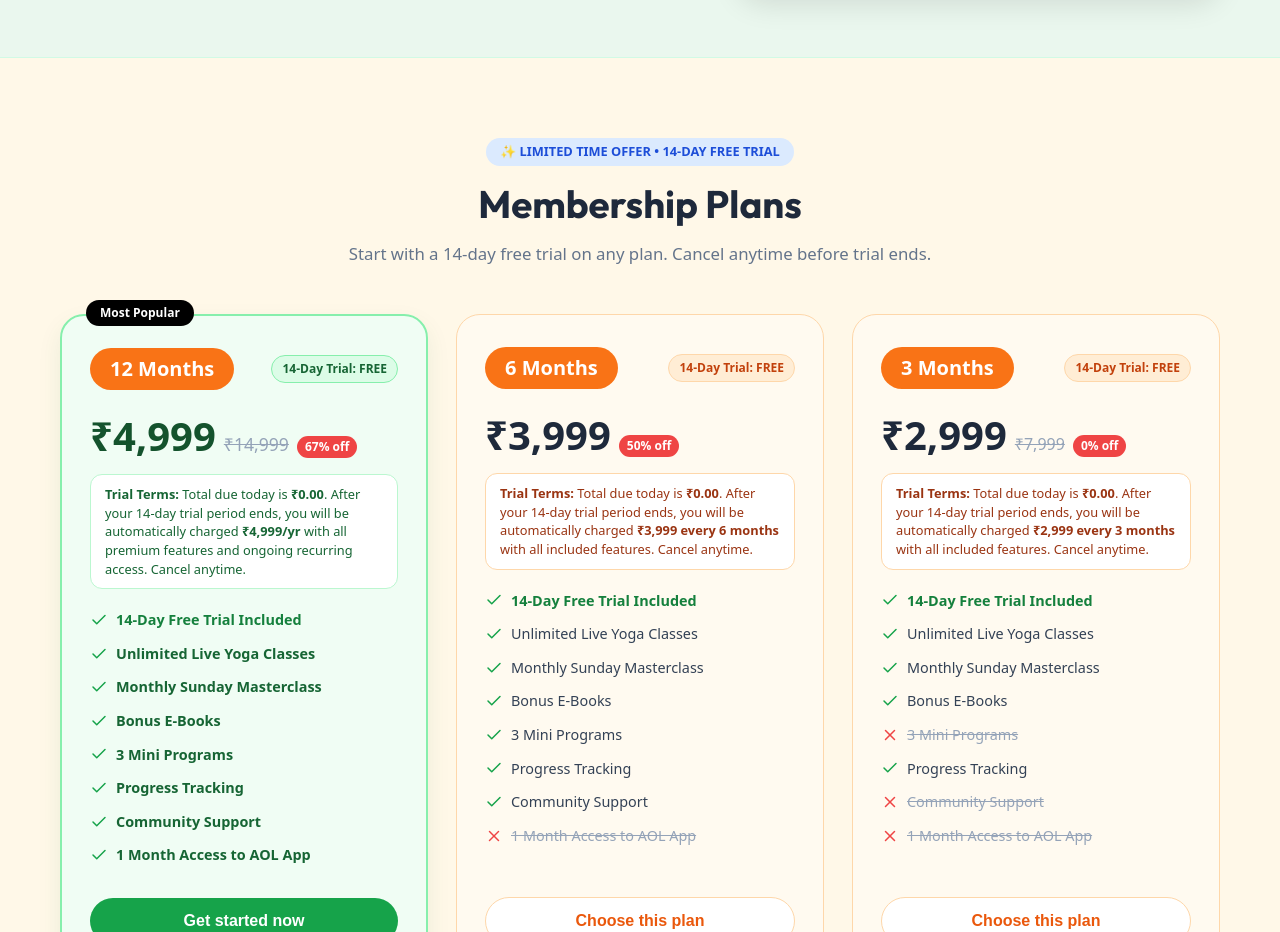
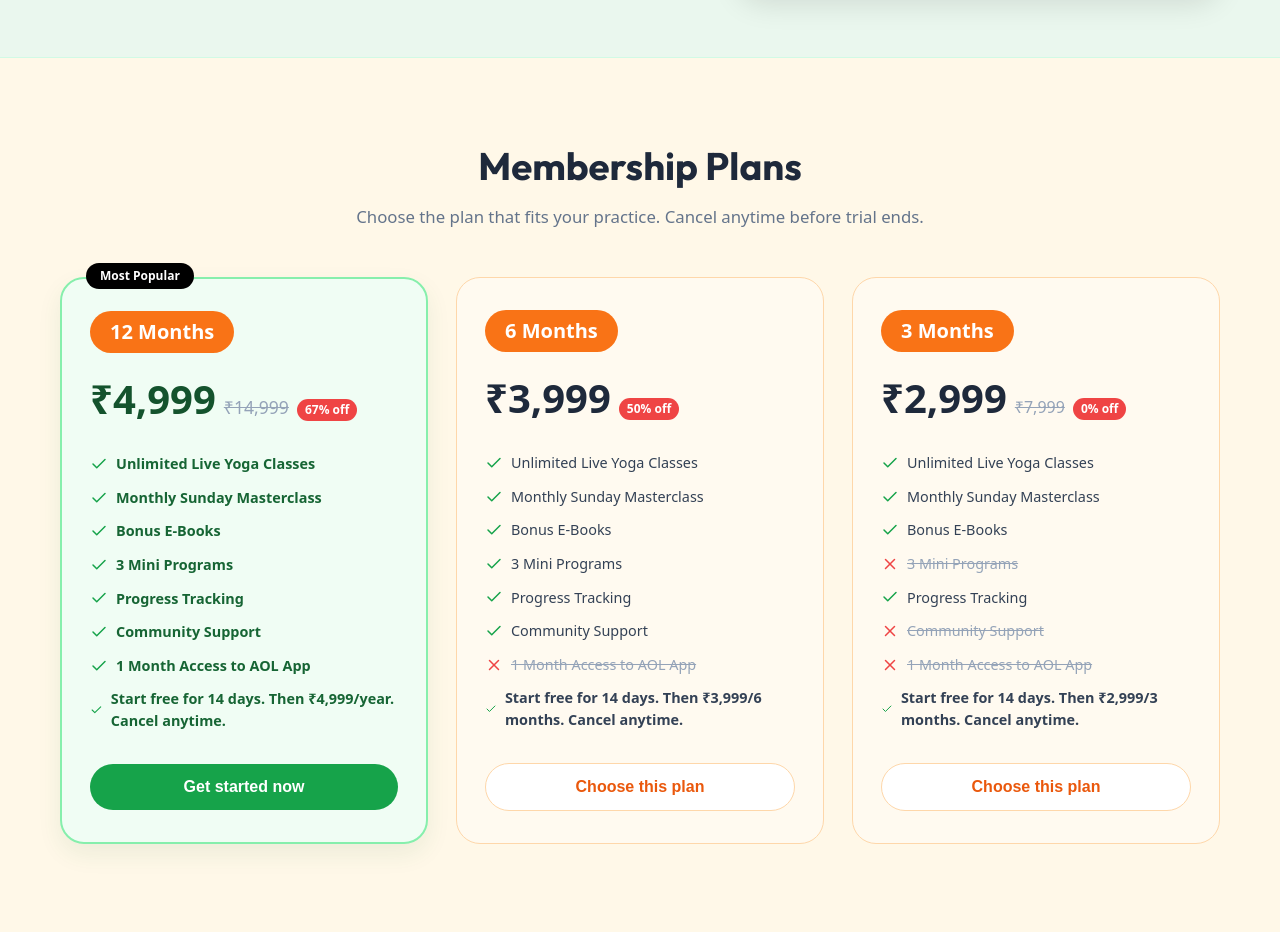
Before and after one commit to pragathi1004/Juspay-system, a React (Vite) app: page / in a window 1280 px wide. Shown: the part 660-1592 px from the top of the page. Built offline with nearby package versions, Linux system fonts and the light colour scheme.

Commit message:
Clean up membership plan cards: remove long terms box & header trial badge, add Start free for 14 days line as bottom feature item on each plan

```diff
--- a/src/components/customer/PublicLandingPage.jsx
+++ b/src/components/customer/PublicLandingPage.jsx
@@ -180,17 +180,14 @@ export const PublicLandingPage = () => {
         </div>
       </section>
 
-      {/* 3. MEMBERSHIP PLANS COMPARISON SECTION (WITH 14-DAY TRIAL & RECURRING BILLING) */}
+      {/* 3. MEMBERSHIP PLANS COMPARISON SECTION */}
       <section id="membership-plans" style={{ padding: '80px 40px', maxWidth: '1240px', margin: '0 auto' }}>
         <div style={{ textAlign: 'center', marginBottom: '48px' }}>
-          <div style={{ display: 'inline-flex', alignItems: 'center', gap: '6px', background: '#dbeafe', color: '#1d4ed8', padding: '4px 14px', borderRadius: '9999px', fontSize: '0.8rem', fontWeight: 800, textTransform: 'uppercase', marginBottom: '10px' }}>
-            ✨ Limited Time Offer • 14-Day Free Trial
-          </div>
           <h2 style={{ fontSize: '2.4rem', fontWeight: 900, color: '#1e293b', marginBottom: '8px' }}>
             Membership Plans
           </h2>
           <p style={{ color: '#64748b', fontSize: '1.05rem', fontWeight: 500, margin: 0 }}>
-            Start with a 14-day free trial on any plan. Cancel anytime before trial ends.
+            Choose the plan that fits your practice. Cancel anytime before trial ends.
           </p>
         </div>
 
@@ -203,29 +200,20 @@ export const PublicLandingPage = () => {
             </div>
 
             <div>
-              <div style={{ display: 'flex', justifyContent: 'space-between', alignItems: 'center', marginBottom: '16px' }}>
+              <div style={{ display: 'flex', justifyContent: 'flex-start', alignItems: 'center', marginBottom: '16px' }}>
                 <div style={{ background: '#f97316', color: '#ffffff', display: 'inline-block', padding: '6px 20px', borderRadius: '9999px', fontWeight: 800, fontSize: '1.25rem' }}>
                   12 Months
                 </div>
-                <div style={{ background: '#dcfce7', color: '#166534', border: '1px solid #86efac', padding: '4px 10px', borderRadius: '9999px', fontSize: '0.75rem', fontWeight: 700 }}>
-                  14-Day Trial: FREE
-                </div>
               </div>
 
-              <div style={{ display: 'flex', alignItems: 'baseline', gap: '8px', marginBottom: '8px' }}>
+              <div style={{ display: 'flex', alignItems: 'baseline', gap: '8px', marginBottom: '24px' }}>
                 <span style={{ fontSize: '2.5rem', fontWeight: 900, color: '#14532d' }}>₹4,999</span>
                 <span style={{ fontSize: '1.1rem', color: '#94a3b8', textDecoration: 'line-through' }}>₹14,999</span>
                 <span style={{ background: '#ef4444', color: '#fff', fontSize: '0.75rem', fontWeight: 800, padding: '2px 8px', borderRadius: '9999px' }}>67% off</span>
               </div>
 
-              {/* CALM-STYLE 14-DAY TRIAL NOTICE (MANDATORY AUTOPAY CONTEXT) */}
-              <div style={{ background: '#ffffff', border: '1px solid #bbf7d0', borderRadius: '12px', padding: '10px 14px', marginBottom: '20px', fontSize: '0.8rem', color: '#166534', lineHeight: 1.45 }}>
-                <strong>Trial Terms:</strong> Total due today is <strong>₹0.00</strong>. After your 14-day trial period ends, you will be automatically charged <strong>₹4,999/yr</strong> with all premium features and ongoing recurring access. Cancel anytime.
-              </div>
-
               {/* FEATURES CHECKLIST */}
               <div style={{ display: 'flex', flexDirection: 'column', gap: '12px', marginBottom: '32px', fontSize: '0.9rem', color: '#334155' }}>
-                <div style={{ display: 'flex', alignItems: 'center', gap: '8px', color: '#15803d', fontWeight: 800 }}><Check size={18} color="#16a34a" /> 14-Day Free Trial Included</div>
                 <div style={{ display: 'flex', alignItems: 'center', gap: '8px', color: '#166534', fontWeight: 600 }}><Check size={18} color="#16a34a" /> Unlimited Live Yoga Classes</div>
                 <div style={{ display: 'flex', alignItems: 'center', gap: '8px', color: '#166534', fontWeight: 600 }}><Check size={18} color="#16a34a" /> Monthly Sunday Masterclass</div>
                 <div style={{ display: 'flex', alignItems: 'center', gap: '8px', color: '#166534', fontWeight: 600 }}><Check size={18} color="#16a34a" /> Bonus E-Books</div>
@@ -233,6 +221,7 @@ export const PublicLandingPage = () => {
                 <div style={{ display: 'flex', alignItems: 'center', gap: '8px', color: '#166534', fontWeight: 600 }}><Check size={18} color="#16a34a" /> Progress Tracking</div>
                 <div style={{ display: 'flex', alignItems: 'center', gap: '8px', color: '#166534', fontWeight: 600 }}><Check size={18} color="#16a34a" /> Community Support</div>
                 <div style={{ display: 'flex', alignItems: 'center', gap: '8px', color: '#166534', fontWeight: 600 }}><Check size={18} color="#16a34a" /> 1 Month Access to AOL App</div>
+                <div style={{ display: 'flex', alignItems: 'center', gap: '8px', color: '#166534', fontWeight: 700 }}><Check size={18} color="#16a34a" /> Start free for 14 days. Then ₹4,999/year. Cancel anytime.</div>
               </div>
             </div>
 
@@ -252,27 +241,18 @@ export const PublicLandingPage = () => {
           {/* 6 MONTHS PLAN CARD */}
           <div style={{ border: '1px solid #fed7aa', borderRadius: '24px', background: '#fffaf0', padding: '32px 28px', display: 'flex', flexDirection: 'column', justifyContent: 'space-between' }}>
             <div>
-              <div style={{ display: 'flex', justifyContent: 'space-between', alignItems: 'center', marginBottom: '16px' }}>
+              <div style={{ display: 'flex', justifyContent: 'flex-start', alignItems: 'center', marginBottom: '16px' }}>
                 <div style={{ background: '#f97316', color: '#ffffff', display: 'inline-block', padding: '6px 20px', borderRadius: '9999px', fontWeight: 800, fontSize: '1.25rem' }}>
                   6 Months
                 </div>
-                <div style={{ background: '#ffedd5', color: '#c2410c', border: '1px solid #fed7aa', padding: '4px 10px', borderRadius: '9999px', fontSize: '0.75rem', fontWeight: 700 }}>
-                  14-Day Trial: FREE
-                </div>
               </div>
 
-              <div style={{ display: 'flex', alignItems: 'baseline', gap: '8px', marginBottom: '8px' }}>
+              <div style={{ display: 'flex', alignItems: 'baseline', gap: '8px', marginBottom: '24px' }}>
                 <span style={{ fontSize: '2.5rem', fontWeight: 900, color: '#1e293b' }}>₹3,999</span>
                 <span style={{ background: '#ef4444', color: '#fff', fontSize: '0.75rem', fontWeight: 800, padding: '2px 8px', borderRadius: '9999px' }}>50% off</span>
               </div>
 
-              {/* CALM-STYLE 14-DAY TRIAL NOTICE (MANDATORY AUTOPAY CONTEXT) */}
-              <div style={{ background: '#ffffff', border: '1px solid #fed7aa', borderRadius: '12px', padding: '10px 14px', marginBottom: '20px', fontSize: '0.8rem', color: '#9a3412', lineHeight: 1.45 }}>
-                <strong>Trial Terms:</strong> Total due today is <strong>₹0.00</strong>. After your 14-day trial period ends, you will be automatically charged <strong>₹3,999 every 6 months</strong> with all included features. Cancel anytime.
-              </div>
-
               <div style={{ display: 'flex', flexDirection: 'column', gap: '12px', marginBottom: '32px', fontSize: '0.9rem', color: '#334155' }}>
-                <div style={{ display: 'flex', alignItems: 'center', gap: '8px', color: '#15803d', fontWeight: 800 }}><Check size={18} color="#16a34a" /> 14-Day Free Trial Included</div>
                 <div style={{ display: 'flex', alignItems: 'center', gap: '8px', color: '#334155' }}><Check size={18} color="#16a34a" /> Unlimited Live Yoga Classes</div>
                 <div style={{ display: 'flex', alignItems: 'center', gap: '8px', color: '#334155' }}><Check size={18} color="#16a34a" /> Monthly Sunday Masterclass</div>
                 <div style={{ display: 'flex', alignItems: 'center', gap: '8px', color: '#334155' }}><Check size={18} color="#16a34a" /> Bonus E-Books</div>
@@ -280,6 +260,7 @@ export const PublicLandingPage = () => {
                 <div style={{ display: 'flex', alignItems: 'center', gap: '8px', color: '#334155' }}><Check size={18} color="#16a34a" /> Progress Tracking</div>
                 <div style={{ display: 'flex', alignItems: 'center', gap: '8px', color: '#334155' }}><Check size={18} color="#16a34a" /> Community Support</div>
                 <div style={{ display: 'flex', alignItems: 'center', gap: '8px', color: '#94a3b8', textDecoration: 'line-through' }}><X size={18} color="#ef4444" /> 1 Month Access to AOL App</div>
+                <div style={{ display: 'flex', alignItems: 'center', gap: '8px', color: '#334155', fontWeight: 700 }}><Check size={18} color="#16a34a" /> Start free for 14 days. Then ₹3,999/6 months. Cancel anytime.</div>
               </div>
             </div>
 
@@ -299,28 +280,19 @@ export const PublicLandingPage = () => {
           {/* 3 MONTHS PLAN CARD */}
           <div style={{ border: '1px solid #fed7aa', borderRadius: '24px', background: '#fffaf0', padding: '32px 28px', display: 'flex', flexDirection: 'column', justifyContent: 'space-between' }}>
             <div>
-              <div style={{ display: 'flex', justifyContent: 'space-between', alignItems: 'center', marginBottom: '16px' }}>
+              <div style={{ display: 'flex', justifyContent: 'flex-start', alignItems: 'center', marginBottom: '16px' }}>
                 <div style={{ background: '#f97316', color: '#ffffff', display: 'inline-block', padding: '6px 20px', borderRadius: '9999px', fontWeight: 800, fontSize: '1.25rem' }}>
                   3 Months
                 </div>
-                <div style={{ background: '#ffedd5', color: '#c2410c', border: '1px solid #fed7aa', padding: '4px 10px', borderRadius: '9999px', fontSize: '0.75rem', fontWeight: 700 }}>
-                  14-Day Trial: FREE
-                </div>
               </div>
 
-              <div style={{ display: 'flex', alignItems: 'baseline', gap: '8px', marginBottom: '8px' }}>
+              <div style={{ display: 'flex', alignItems: 'baseline', gap: '8px', marginBottom: '24px' }}>
                 <span style={{ fontSize: '2.5rem', fontWeight: 900, color: '#1e293b' }}>₹2,999</span>
                 <span style={{ fontSize: '1rem', color: '#94a3b8', textDecoration: 'line-through' }}>₹7,999</span>
                 <span style={{ background: '#ef4444', color: '#fff', fontSize: '0.75rem', fontWeight: 800, padding: '2px 8px', borderRadius: '9999px' }}>0% off</span>
               </div>
 
-              {/* CALM-STYLE 14-DAY TRIAL NOTICE (MANDATORY AUTOPAY CONTEXT) */}
-              <div style={{ background: '#ffffff', border: '1px solid #fed7aa', borderRadius: '12px', padding: '10px 14px', marginBottom: '20px', fontSize: '0.8rem', color: '#9a3412', lineHeight: 1.45 }}>
-                <strong>Trial Terms:</strong> Total due today is <strong>₹0.00</strong>. After your 14-day trial period ends, you will be automatically charged <strong>₹2,999 every 3 months</strong> with all included features. Cancel anytime.
-              </div>
-
               <div style={{ display: 'flex', flexDirection: 'column', gap: '12px', marginBottom: '32px', fontSize: '0.9rem', color: '#334155' }}>
-                <div style={{ display: 'flex', alignItems: 'center', gap: '8px', color: '#15803d', fontWeight: 800 }}><Check size={18} color="#16a34a" /> 14-Day Free Trial Included</div>
                 <div style={{ display: 'flex', alignItems: 'center', gap: '8px', color: '#334155' }}><Check size={18} color="#16a34a" /> Unlimited Live Yoga Classes</div>
                 <div style={{ display: 'flex', alignItems: 'center', gap: '8px', color: '#334155' }}><Check size={18} color="#16a34a" /> Monthly Sunday Masterclass</div>
                 <div style={{ display: 'flex', alignItems: 'center', gap: '8px', color: '#334155' }}><Check size={18} color="#16a34a" /> Bonus E-Books</div>
@@ -328,6 +300,7 @@ export const PublicLandingPage = () => {
                 <div style={{ display: 'flex', alignItems: 'center', gap: '8px', color: '#334155' }}><Check size={18} color="#16a34a" /> Progress Tracking</div>
                 <div style={{ display: 'flex', alignItems: 'center', gap: '8px', color: '#94a3b8', textDecoration: 'line-through' }}><X size={18} color="#ef4444" /> Community Support</div>
                 <div style={{ display: 'flex', alignItems: 'center', gap: '8px', color: '#94a3b8', textDecoration: 'line-through' }}><X size={18} color="#ef4444" /> 1 Month Access to AOL App</div>
+                <div style={{ display: 'flex', alignItems: 'center', gap: '8px', color: '#334155', fontWeight: 700 }}><Check size={18} color="#16a34a" /> Start free for 14 days. Then ₹2,999/3 months. Cancel anytime.</div>
               </div>
             </div>
 
```
